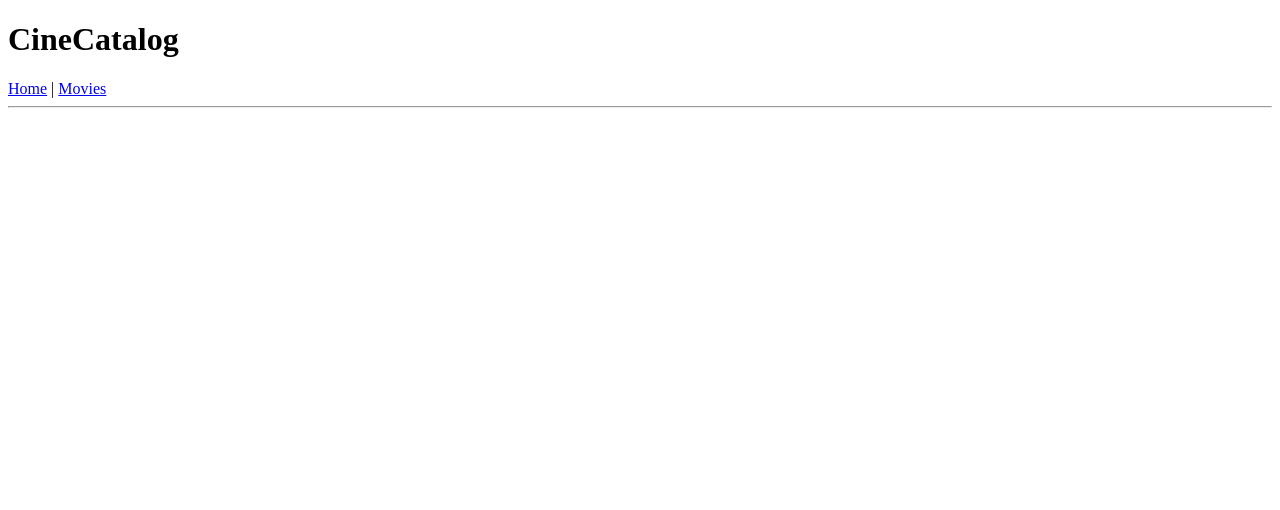
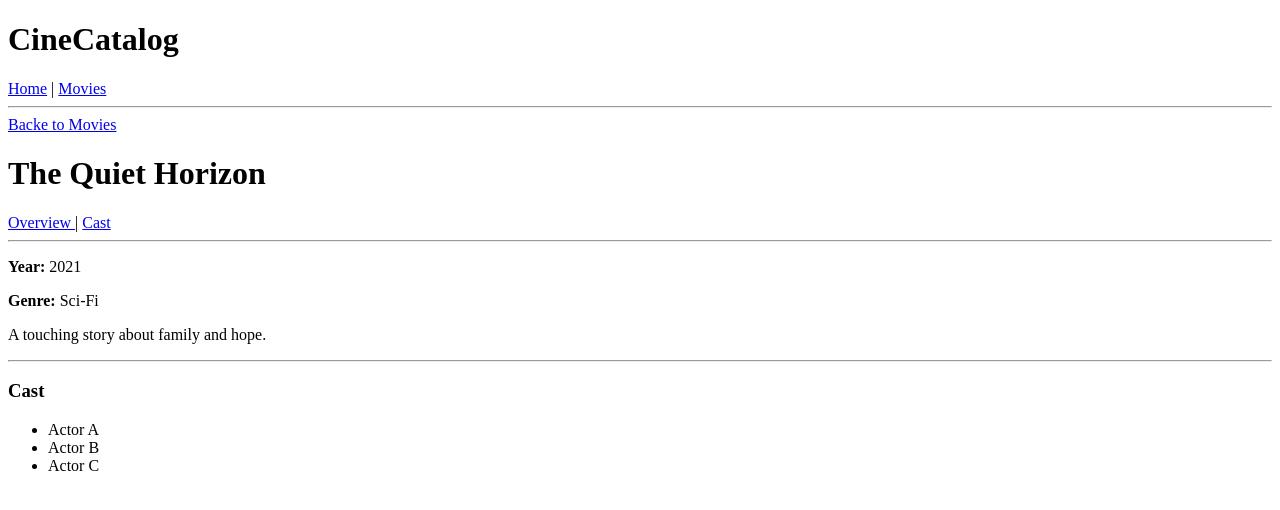
Before and after one commit to SvitSan/Cine_Catalog, a Vue app: page /movies/1/cast in a window 1280 px wide. Shown: the top 510 px of the page. Built offline with nearby package versions, Linux system fonts and the light colour scheme.

Commit message:
Add Nested Routes.

```diff
--- a/src/App.vue
+++ b/src/App.vue
@@ -1,3 +1,8 @@
+<script setup lang="ts">
+import { movies } from './data/movies';
+
+</script>
+
 
 
 <template>
@@ -17,5 +22,6 @@
     <hr>
 
     <RouterView />
+
   </div>
 </template>
--- /dev/null
+++ b/src/components/MovieCast.vue
@@ -0,0 +1,10 @@
+<template>
+  <div>
+    <h3>Cast</h3>
+    <ul>
+      <li>Actor A</li>
+      <li>Actor B</li>
+      <li>Actor C</li>
+    </ul>
+  </div>
+</template>
--- /dev/null
+++ b/src/components/MovieOverview.vue
@@ -0,0 +1,6 @@
+<template>
+    <div>
+        <h3>Overview</h3>
+        <p>This is the movies overview section.</p>
+    </div>
+</template>
--- a/src/router/index.js
+++ b/src/router/index.js
@@ -2,6 +2,8 @@ import { createRouter, createWebHistory } from 'vue-router'
 import HomeView from '../views/HomeView.vue'
 import MoviesView from '../views/MoviesView.vue'
 import MovieDetailView from '../views/MovieDetailView.vue'
+import MovieOverview from '../components/MovieOverview.vue'
+import MovieCast from '../components/MovieCast.vue'
 
 const routes = [
   {
@@ -14,11 +16,27 @@ const routes = [
     name: 'movies',
     component: MoviesView
   },
+
   {
-    path: '/movies/:id',
-    name: 'movie-detail',
-    component: MovieDetailView
-  }
+  path: '/movies/:id',
+  name: 'movie-detail',
+  component: MovieDetailView,
+
+  children: [
+    {
+      path: 'overview',
+      name: 'movie-overview',
+      component: MovieOverview
+    },
+    {
+      path: 'cast',
+      name: 'movie-cast',
+      component: MovieCast
+    }
+  ]
+}
+
+
 ]
 
 const router = createRouter({
--- a/src/views/MovieDetailView.vue
+++ b/src/views/MovieDetailView.vue
@@ -23,6 +23,28 @@ const movie = computed(() => {
 
     <h1>{{ movie.title }}</h1>
 
+    <RouterLink :to="{
+      name: 'movie-overview',
+      params: {
+        id: movie.id
+      }
+    }">
+      Overview
+    </RouterLink>
+
+    |
+
+    <RouterLink :to="{
+      name: 'movie-cast',
+      params: {
+        id: movie.id
+      }
+    }">
+      Cast
+    </RouterLink>
+
+    <hr>
+
     <p>
       <strong>Year:</strong>
       {{ movie.year }}
@@ -36,5 +58,10 @@ const movie = computed(() => {
     <p>
       {{ movie.overview }}
     </p>
+
+    <hr>
+
+    <RouterView />
+
   </div>
 </template>
```
